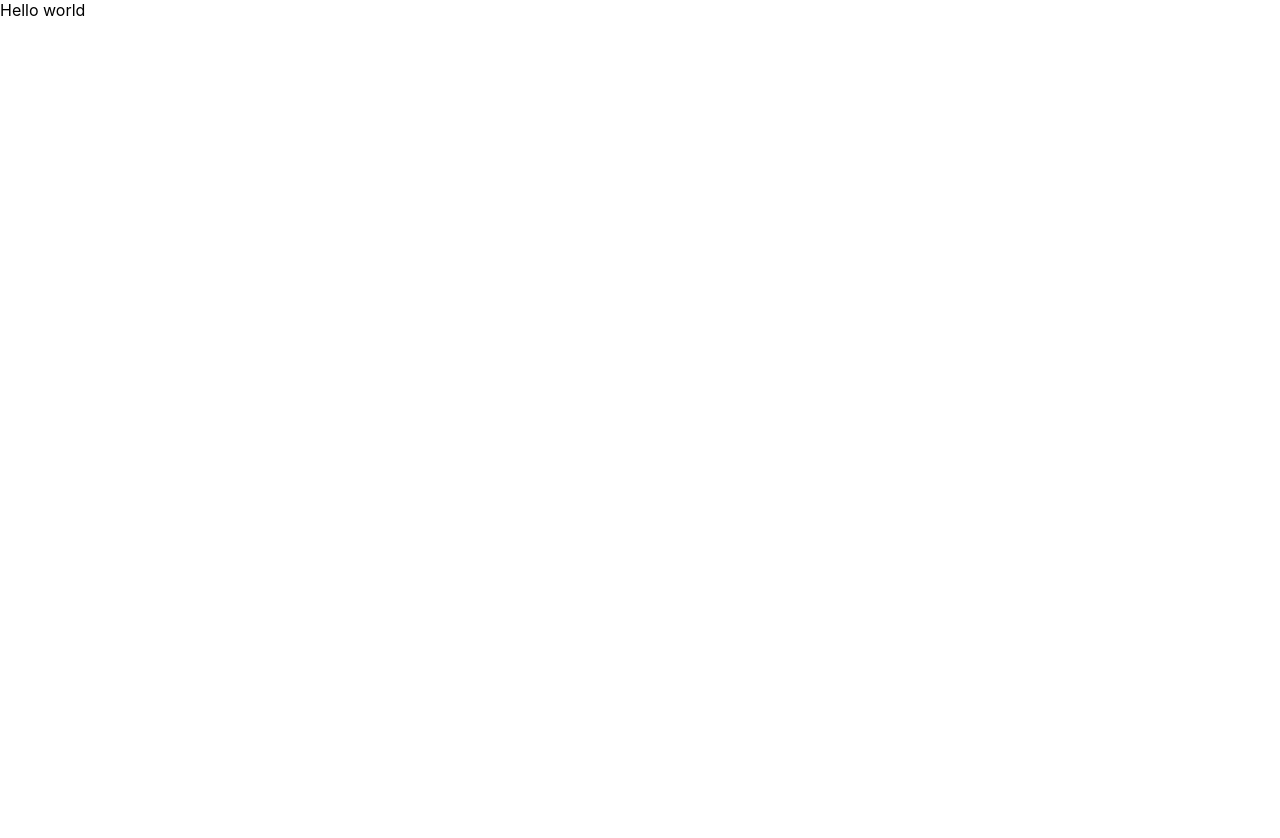
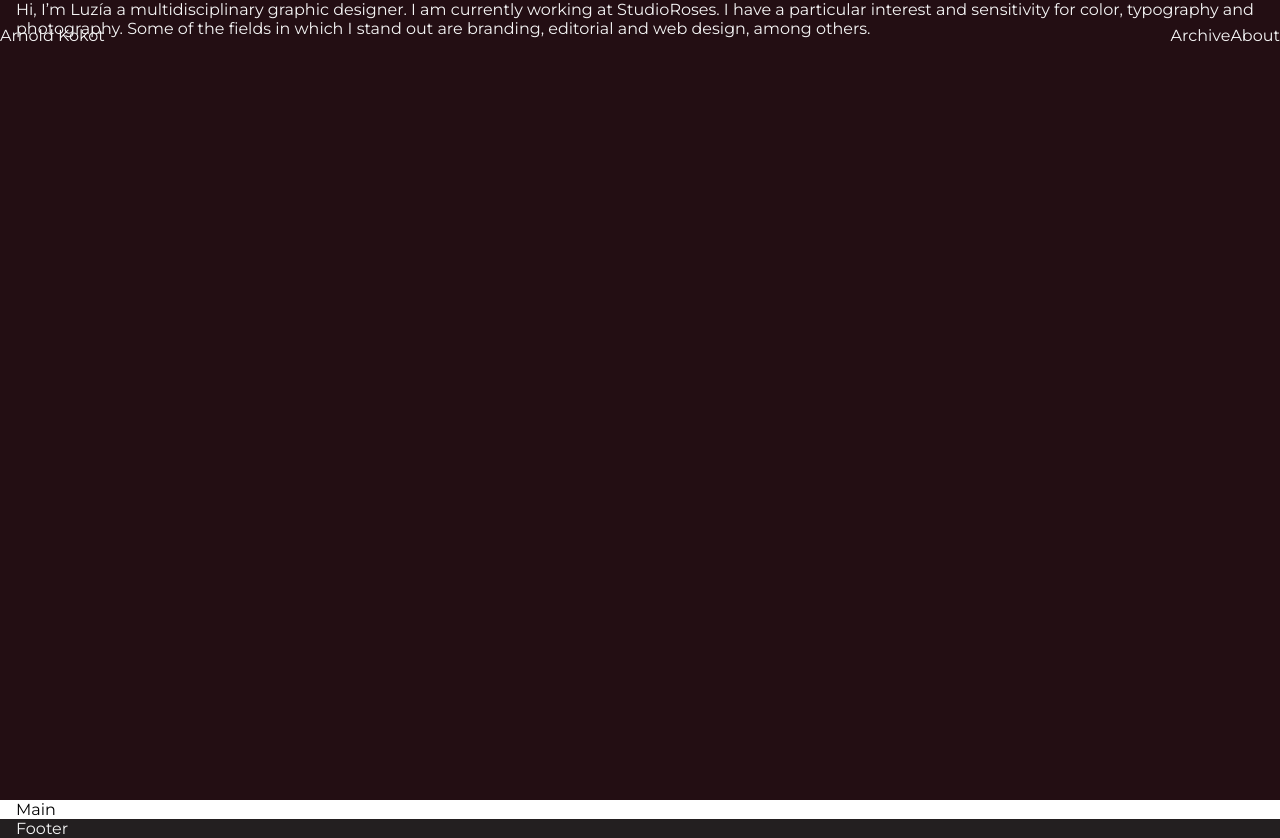
Before and after one commit to arnoldkokot/portfolio, a React (Create React App) app: page / in a window 1280 px wide. Before the commit the page ends 800 px from the top, so only its background shows below. Built offline with nearby package versions, Linux system fonts and the light colour scheme.

Commit message:
colors, typography

```diff
--- a/public/index.html
+++ b/public/index.html
@@ -2,14 +2,14 @@
 <html lang="en">
   <head>
     <meta charset="utf-8" />
-    <link rel="icon" href="%PUBLIC_URL%/favicon.ico" />
+    <!-- <link rel="icon" href="%PUBLIC_URL%/favicon.ico" /> -->
     <meta name="viewport" content="width=device-width, initial-scale=1" />
     <meta name="theme-color" content="#000000" />
     <meta
       name="description"
       content="Web site created using create-react-app"
     />
-    <title>React App</title>
+    <title>Arnold Kokot</title>
   </head>
   <body>
     <noscript>You need to enable JavaScript to run this app.</noscript>
--- a/src/App.js
+++ b/src/App.js
@@ -1,7 +1,34 @@
-import "./App.css";
+import "./Nav.css";
+import "./Main.css";
+import "./Header.css";
+import "./Footer.css";
 
 function App() {
-  return <div className="App">Hello world</div>;
+  return (
+    <>
+      <nav>
+        <a href="/">Arnold Kokot</a>
+        <div>
+          <a href="/">Archive</a>
+          <a href="/">About</a>
+        </div>
+      </nav>
+      <header>
+        <div className="container">
+          Hi, I’m Luzía a multidisciplinary graphic designer. I am currently
+          working at StudioRoses. I have a particular interest and sensitivity
+          for color, typography and photography. Some of the fields in which I
+          stand out are branding, editorial and web design, among others.
+        </div>
+      </header>
+      <main>
+        <div className="container">Main</div>
+      </main>
+      <footer>
+        <div className="container">Footer</div>
+      </footer>
+    </>
+  );
 }
 
 export default App;
--- /dev/null
+++ b/src/Footer.css
@@ -0,0 +1,4 @@
+footer {
+  background-color: var(--gray);
+  color: var(--white);
+}
--- /dev/null
+++ b/src/Header.css
@@ -0,0 +1,6 @@
+header {
+  background-color: var(--accent);
+  color: var(--white);
+
+  height: 100vh;
+}
--- /dev/null
+++ b/src/Nav.css
@@ -0,0 +1,13 @@
+nav {
+  position: fixed;
+  left: 0;
+  right: 0;
+
+  height: 70px;
+
+  display: flex;
+  justify-content: space-between;
+  align-items: center;
+
+  color: var(--white);
+}
--- a/src/index.css
+++ b/src/index.css
@@ -1,8 +1,22 @@
+@import-normalize;
+@import url("https://fonts.googleapis.com/css2?family=Montserrat:wght@400;700&display=swap");
 body {
   margin: 0;
-  font-family: -apple-system, BlinkMacSystemFont, "Segoe UI", "Roboto", "Oxygen",
-    "Ubuntu", "Cantarell", "Fira Sans", "Droid Sans", "Helvetica Neue",
-    sans-serif;
+  font-family: "Montserrat", -apple-system, BlinkMacSystemFont, "Segoe UI",
+    "Roboto", "Oxygen", "Ubuntu", "Cantarell", "Fira Sans", "Droid Sans",
+    "Helvetica Neue", sans-serif;
   -webkit-font-smoothing: antialiased;
   -moz-osx-font-smoothing: grayscale;
 }
+:root {
+  --accent: #230e13;
+  --gray: #231f20;
+  --white: #f5f5f5;
+}
+a {
+  color: inherit;
+  text-decoration: inherit;
+}
+.container {
+  padding: 0 1em;
+}
```
Also changed, not shown: src/App.css (deleted), src/Main.css (added), 1 other file (tests, documents, lock files or other folders).
